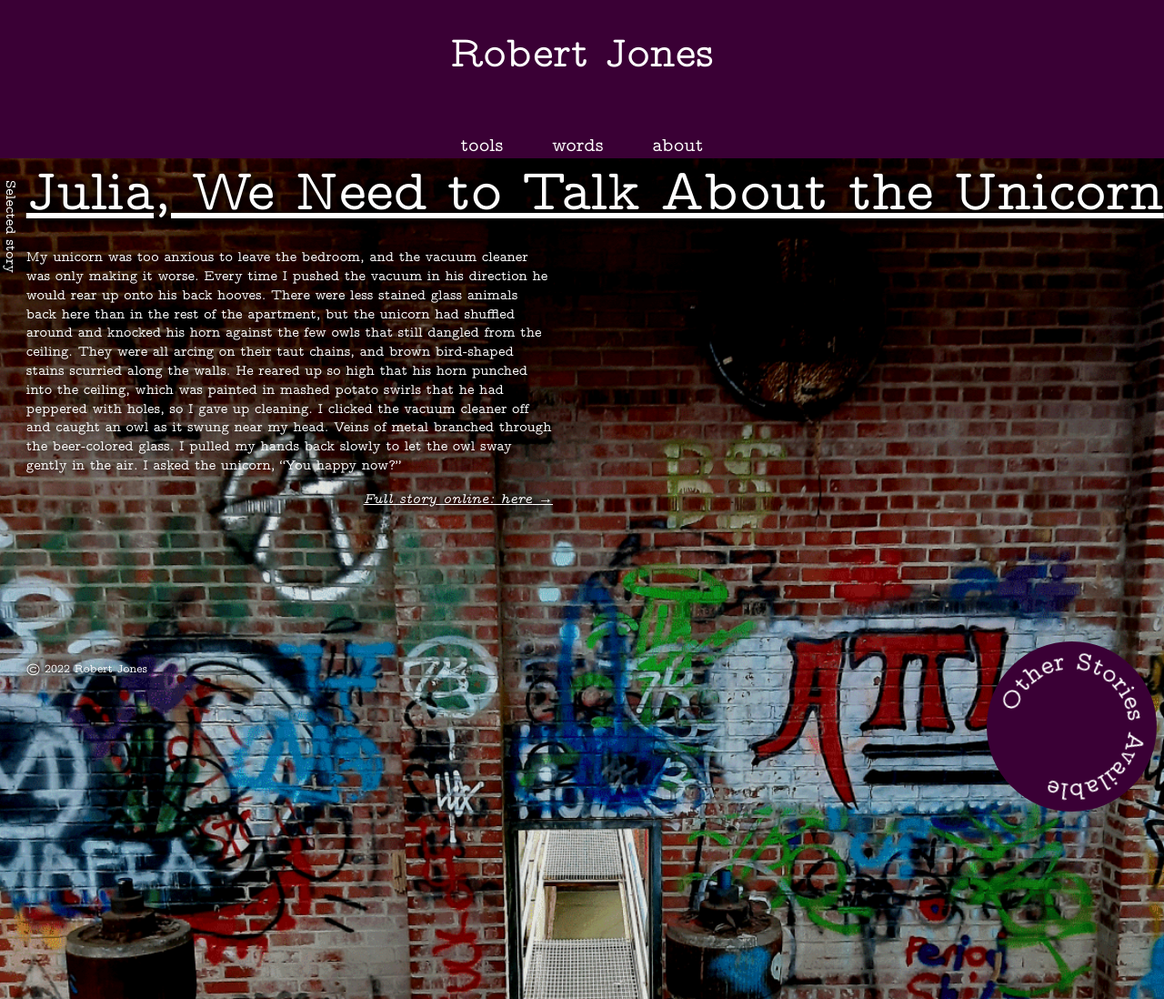
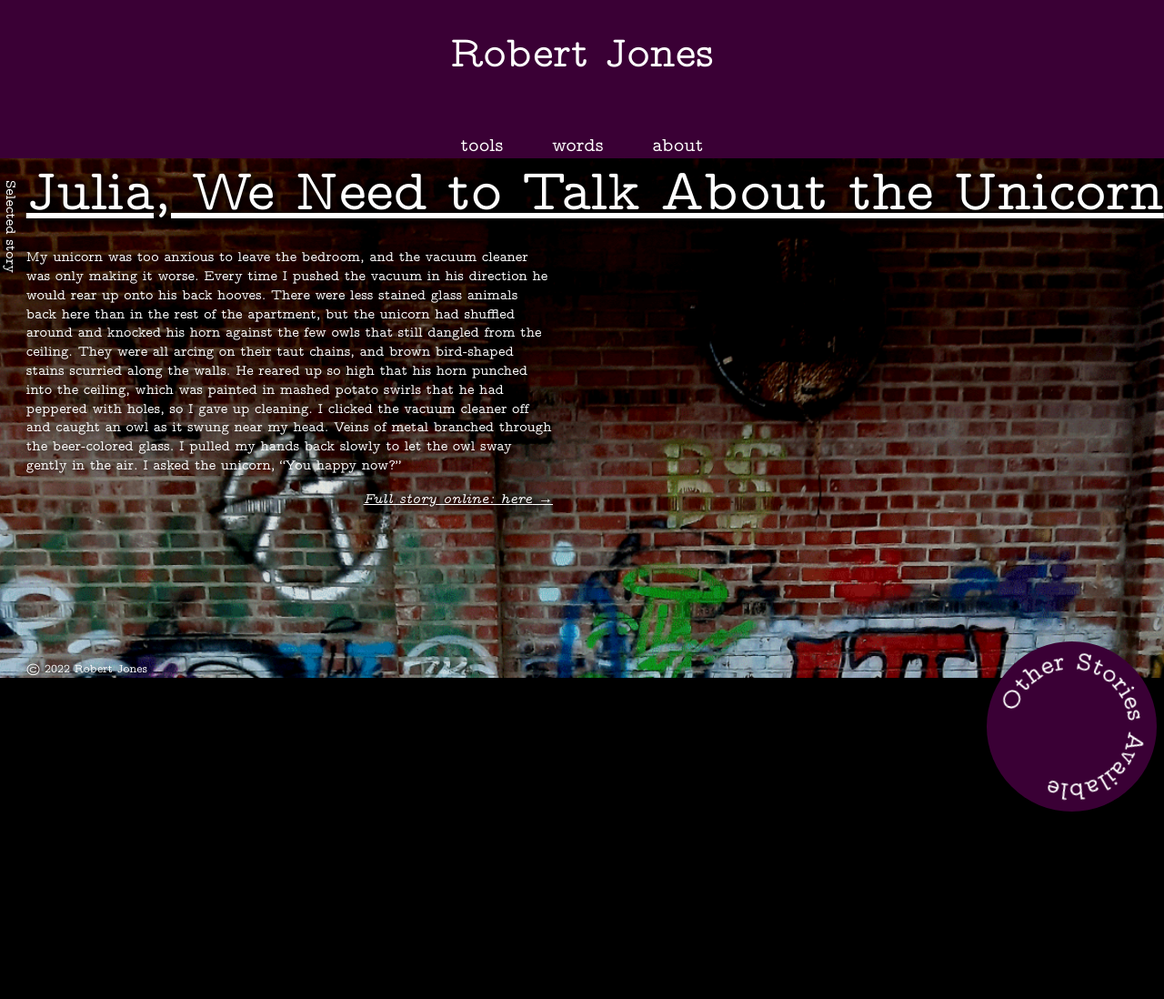
Before and after one commit to rjjiii/rjjiii.github.io, a Jekyll site: the page index.html, which Jekyll copies as it is, in a window 1280 px wide. Shown: the whole page at 91% size. Built offline with Jekyll 4.4.1, drawn with Linux system fonts in a browser that asks for light colours.

Commit message:
Update index.html

```diff
--- a/index.html
+++ b/index.html
@@ -35,6 +35,9 @@
 }
 @media screen{
 
+html{
+	background:black;
+}
 body {
 	background:black;
 	background-size: cover;
```
